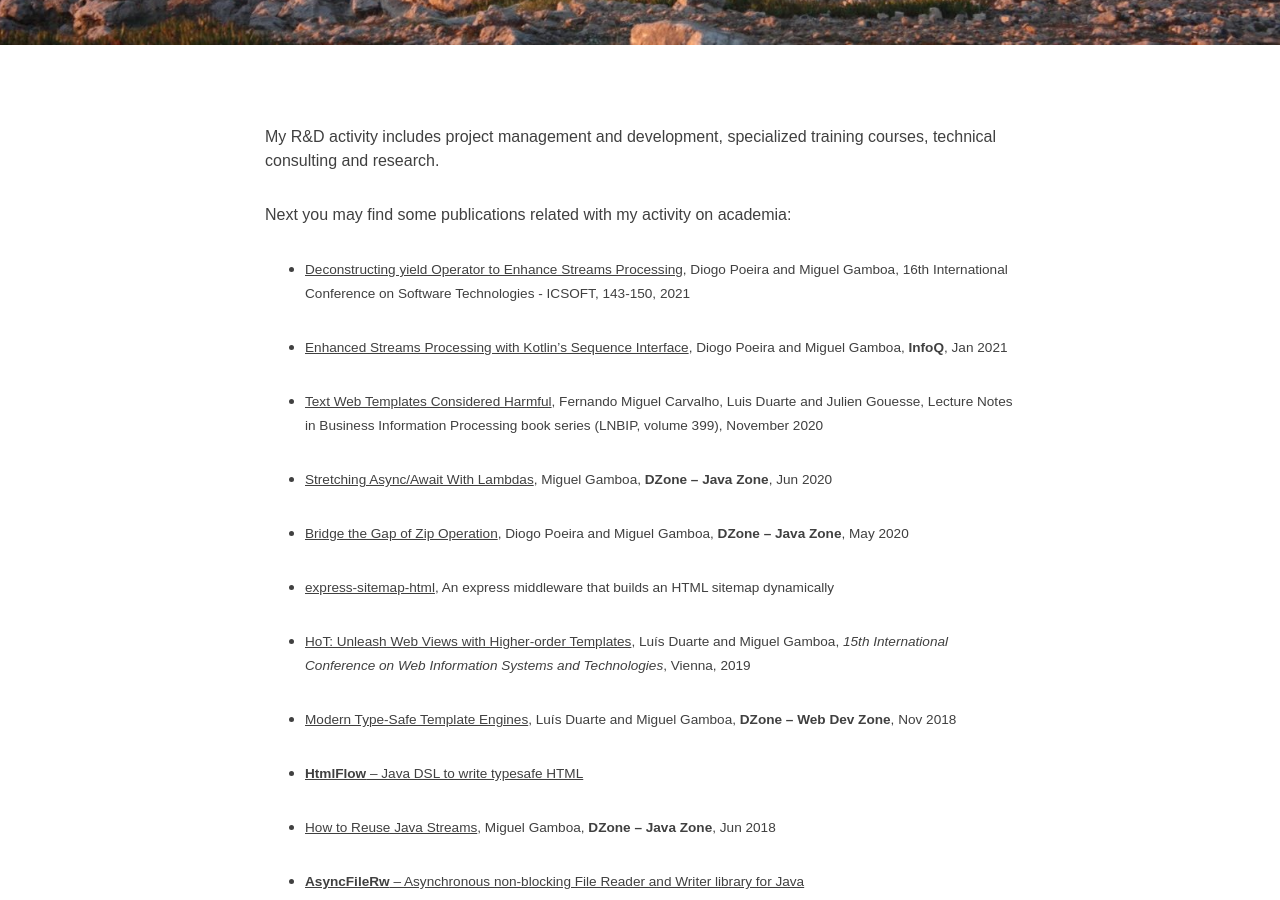
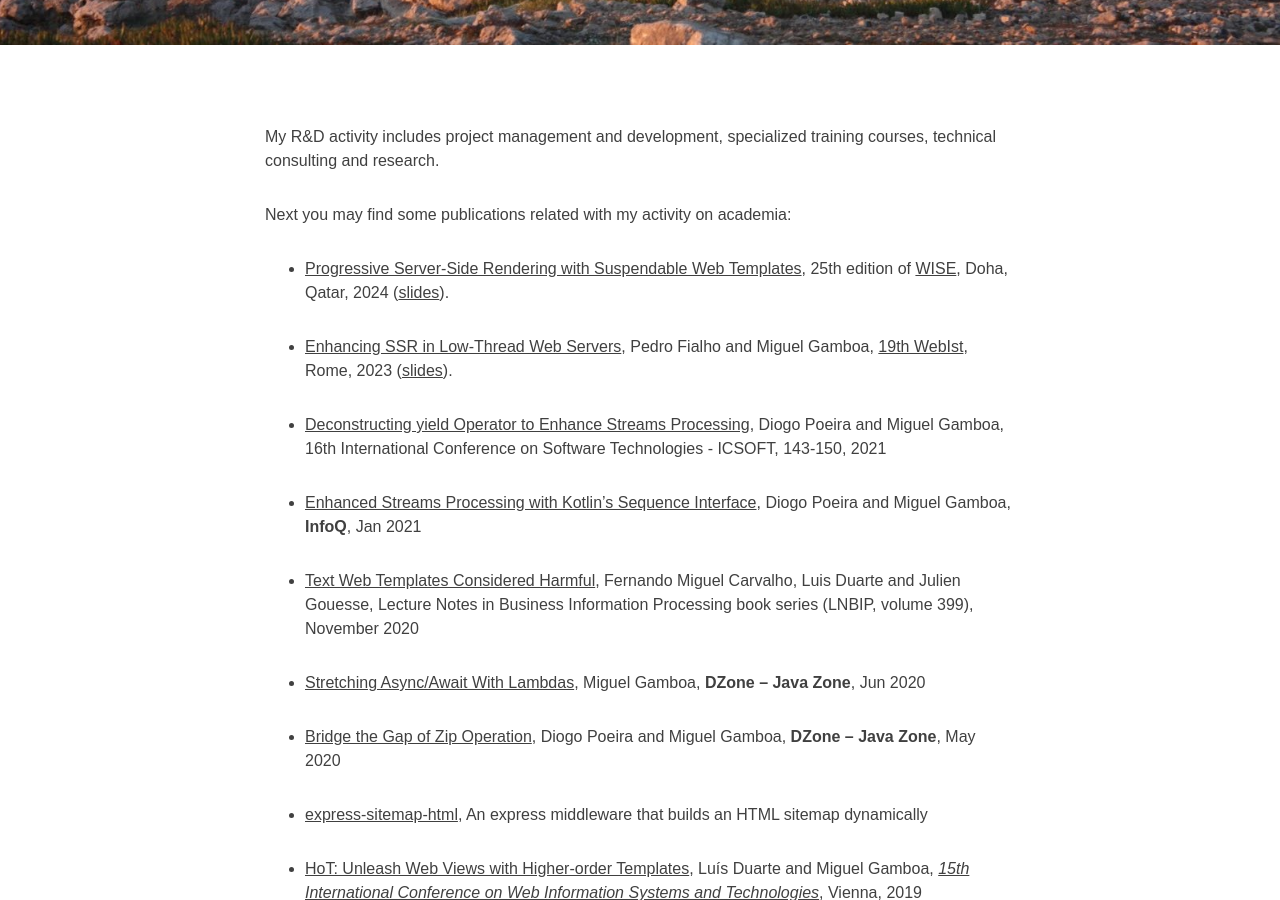
Before and after one commit to fmcarvalho/fmcarvalho.github.io, a Jekyll site: the page built from r&d.markdown, in a window 1280 px wide and 900 px high, scrolled down 342 px. Built offline with Jekyll 4.4.1, drawn with Linux system fonts in a browser that asks for light colours; nearby versions of some CDN libraries.

```diff
--- a/r&d.markdown
+++ b/r&d.markdown
@@ -10,83 +10,88 @@
 
 Next you may find some publications related with my activity on academia:
 
-* <small>[Deconstructing yield Operator to Enhance Streams Processing](https://www.scitepress.org/PublicationsDetail.aspx?ID=sFFvNu0PTDs=&t=1), Diogo Poeira and Miguel Gamboa, 16th International Conference on Software Technologies - ICSOFT, 143-150, 2021</small>
 
-* <small>[Enhanced Streams Processing with Kotlin’s Sequence Interface](https://www.infoq.com/articles/enhanced-stream-kotlin-sequence/), Diogo Poeira and Miguel Gamboa, **InfoQ**, Jan 2021</small>
+* [Progressive Server-Side Rendering with Suspendable Web Templates](/img/my-papers/wise-2024-pssr-async-await.pdf), 25th edition of [WISE](https://wise2024-qatar.com/), Doha, Qatar, 2024 ([slides](/img/my-papers/wise-2024-slides.pdf)).
 
-* <small>[Text Web Templates Considered Harmful](/img/my-papers/lnbip2020-unopinionated-templates.pdf), Fernando Miguel Carvalho, Luis Duarte and Julien Gouesse, Lecture Notes in Business Information Processing book series (LNBIP, volume 399), November 2020</small>
+* [Enhancing SSR in Low-Thread Web Servers](https://www.scitepress.org/Link.aspx?doi=10.5220/0012165300003584), Pedro Fialho and Miguel Gamboa, [19th WebIst](https://webist.scitevents.org/?y=2023), Rome, 2023 ([slides](/img/my-papers/webist-2023-slides.pdf)).
 
-* <small>[Stretching Async/Await With Lambdas](https://dzone.com/articles/lambdas-in-concurrency-with-non-blocking-io), Miguel Gamboa, **DZone -- Java Zone**, Jun 2020</small>
+* [Deconstructing yield Operator to Enhance Streams Processing](https://www.scitepress.org/PublicationsDetail.aspx?ID=sFFvNu0PTDs=&t=1), Diogo Poeira and Miguel Gamboa, 16th International Conference on Software Technologies - ICSOFT, 143-150, 2021
 
-* <small>[Bridge the Gap of Zip Operation](https://dzone.com/articles/bridge-the-gap-of-zip-operation), Diogo Poeira and Miguel Gamboa, **DZone -- Java Zone**, May 2020</small>
+* [Enhanced Streams Processing with Kotlin’s Sequence Interface](https://www.infoq.com/articles/enhanced-stream-kotlin-sequence/), Diogo Poeira and Miguel Gamboa, **InfoQ**, Jan 2021
 
-* <small>[express-sitemap-html](https://github.com/fmcarvalho/express-sitemap-html), An express middleware that builds an HTML sitemap dynamically</small>
+* [Text Web Templates Considered Harmful](/img/my-papers/lnbip2020-unopinionated-templates.pdf), Fernando Miguel Carvalho, Luis Duarte and Julien Gouesse, Lecture Notes in Business Information Processing book series (LNBIP, volume 399), November 2020
 
-* <small>[HoT: Unleash Web Views with Higher-order Templates](https://www.scitepress.org/Link.aspx?doi=10.5220/0008167701180129),  Luís Duarte and Miguel Gamboa, _15th International Conference on Web Information Systems and Technologies_, Vienna, 2019</small>
+* [Stretching Async/Await With Lambdas](https://dzone.com/articles/lambdas-in-concurrency-with-non-blocking-io), Miguel Gamboa, **DZone -- Java Zone**, Jun 2020
 
-* <small>[Modern Type-Safe Template Engines](https://dzone.com/articles/modern-type-safe-template-engines), Luís Duarte and Miguel Gamboa, **DZone -- Web Dev Zone**, Nov 2018</small>
+* [Bridge the Gap of Zip Operation](https://dzone.com/articles/bridge-the-gap-of-zip-operation), Diogo Poeira and Miguel Gamboa, **DZone -- Java Zone**, May 2020
 
-* <small>[**HtmlFlow** -- Java DSL to write typesafe HTML](https://github.com/xmlet/HtmlFlow)</small>
+* [express-sitemap-html](https://github.com/fmcarvalho/express-sitemap-html), An express middleware that builds an HTML sitemap dynamically
 
-* <small>[How to Reuse Java Streams](https://dzone.com/articles/how-to-replay-java-streams), Miguel Gamboa, **DZone -- Java Zone**, Jun 2018</small>
+* [HoT: Unleash Web Views with Higher-order Templates](https://www.scitepress.org/Link.aspx?doi=10.5220/0008167701180129),  Luís Duarte and Miguel Gamboa, [_15th International Conference on Web Information Systems and Technologies_](https://webist.scitevents.org/?y=2019), Vienna, 2019
 
-* <small>[**AsyncFileRw** -- Asynchronous non-blocking File Reader and Writer library for Java](https://github.com/javasync/AsyncFileRw)</small>
+* [Modern Type-Safe Template Engines](https://dzone.com/articles/modern-type-safe-template-engines), Luís Duarte and Miguel Gamboa, **DZone -- Web Dev Zone**, Nov 2018
 
-* <small>[**streamemo** -- Java streams utility methods for memoization](https://github.com/javasync/streamemo)</small>
+* [**HtmlFlow** -- Java DSL to write typesafe HTML](https://github.com/xmlet/HtmlFlow)
 
-* <small>[Optimizing Memory Transactions for Large-Scale
+* [How to Reuse Java Streams](https://dzone.com/articles/how-to-replay-java-streams), Miguel Gamboa, **DZone -- Java Zone**, Jun 2018
+
+* [**AsyncFileRw** -- Asynchronous non-blocking File Reader and Writer library for Java](https://github.com/javasync/AsyncFileRw)
+
+* [**streamemo** -- Java streams utility methods for memoization](https://github.com/javasync/streamemo)
+
+* [Optimizing Memory Transactions for Large-Scale
 Programs](http://www.sciencedirect.com/science/article/pii/S0743731515002099),
 FM Carvalho, J Cachopo, Journal title: _Journal of Parallel and Distributed
-Computing (2016)_, Elsevier, pp. 13-24 DOI information: 10.1016/j.jpdc.2015.12.001</small>
+Computing (2016)_, Elsevier, pp. 13-24 DOI information: 10.1016/j.jpdc.2015.12.001
 
-* <small>PhD dissertation 2014, [Optimizing Memory Transactions for Large-Scale
+* PhD dissertation 2014, [Optimizing Memory Transactions for Large-Scale
 Programs](/img/my-papers/phd-fmc-thesis.pdf), Fernando Miguel Gamboa de Carvalho
-</small>
+
 
 <iframe src="//www.slideshare.net/slideshow/embed_code/key/iFNHnksGVCJUfN" width="200" frameborder="0" marginwidth="0" marginheight="0" scrolling="no" style="border:1px solid #CCC; border-width:1px; margin-bottom:5px; max-width: 100%;" allowfullscreen>
 </iframe>
 
-* <small>[Lightweight identification of captured memory for software
+* [Lightweight identification of captured memory for software
 transactional memory](/img/my-papers/ica3pp2013-119.pdf),  FM Carvalho,
 J Cachopo, [Algorithms and Architectures for Parallel Processing 2013](http://cse.stfx.ca/~ica3pp2013/),
 15-29, 3 – [**BEST PAPER AWARD**]( http://cse.stfx.ca/~ica3pp2013/best-papers.htm)
 
-* <small>[Runtime elision of transactional barriers for captured
+* [Runtime elision of transactional barriers for captured
 memory](http://dl.acm.org/citation.cfm?id=2442556) FM Carvalho, J Cachopo,
 [ACM SIGPLAN Principles and Practice of Parallel Programming (PPoPP)
 2013](http://www.sigplan.org/Conferences/PPOPP/) 48 (8), 303-304
 <a href="\img\my-papers\ppopp2327-carvalho-poster.pdf" type="_blank"><img src="/img/my-papers/ppopp2327-carvalho-poster-thumb.jpg" width="100"></a>
 
-* <small>[Suporte a Testes Automáticos em Aplicações Web geradas com a OutSystems Platform](http://repositorio.ipl.pt/handle/10400.21/3236),
-Ricardo Neto, Tiago L. Alves, Fernando Miguel Carvalho, INForum 2013 - 5o Simpósio de Informática</small>
+* [Suporte a Testes Automáticos em Aplicações Web geradas com a OutSystems Platform](http://repositorio.ipl.pt/handle/10400.21/3236),
+Ricardo Neto, Tiago L. Alves, Fernando Miguel Carvalho, INForum 2013 - 5o Simpósio de Informática
 
-* <small>[Adaptive object metadata to reduce the overheads of a multi-versioning STM](\img\my-papers\Multiprog12-fmc.pdf),
-Fernando Miguel Carvalho and João Cachopo, Multiprog 2012, Paris</small>
+* [Adaptive object metadata to reduce the overheads of a multi-versioning STM](\img\my-papers\Multiprog12-fmc.pdf),
+Fernando Miguel Carvalho and João Cachopo, Multiprog 2012, Paris
 
-* <small>_Objects with adaptive accessors to avoid STM barriers_,
+* _Objects with adaptive accessors to avoid STM barriers_,
 Fernando Miguel Carvalho and João Cachopo, [Euro-TM Workshop on Transactional
-Memory (WTM 2012)](http://www.eurotm.org/action-meetings/wtm2012), Bern</small>
+Memory (WTM 2012)](http://www.eurotm.org/action-meetings/wtm2012), Bern
 
 <iframe src="//www.slideshare.net/slideshow/embed_code/key/9N3UU9D2iSnxug" width="200" frameborder="0" marginwidth="0" marginheight="0" scrolling="no" style="border:1px solid #CCC; border-width:1px; margin-bottom:5px; max-width: 100%;" allowfullscreen>
 </iframe>
 
-* <small>[STM with transparent API considered harmful](\img\my-papers\ica3pp2011.pdf)
+* [STM with transparent API considered harmful](\img\my-papers\ica3pp2011.pdf)
 FM Carvalho, J Cachopo, [Algorithms and Architectures for Parallel Processing 2011]( http://anss.org.au/ica3pp11/),
-326-337, 4</small>
+326-337, 4
 
-* <small>[Distributed resolution of feature interactions for internet
+* [Distributed resolution of feature interactions for internet
 applications](http://www.sciencedirect.com/science/article/pii/S1389128606002131),
-RG Crespo, M Carvalho, L Logrippo, Journal title: _Computer Networks_ 51 (2), 382-397, 2007, Elsevier</small>
+RG Crespo, M Carvalho, L Logrippo, Journal title: _Computer Networks_ 51 (2), 382-397, 2007, Elsevier
 
-* <small>[An Adviser for Efficiently Resolve Email Feature Interactions](http://dl.acm.org/citation.cfm?id=1116162.1116342), FM Carvalho and RG Crespo,
+* [An Adviser for Efficiently Resolve Email Feature Interactions](http://dl.acm.org/citation.cfm?id=1116162.1116342), FM Carvalho and RG Crespo,
 [AICT-ICIW '06 Conference on Internet and Web Applications and Services]( http://www.iaria.org/conferences2006/ICIW06.html),
-Page 175, 2006</small>
+Page 175, 2006
 
-* <small>MsC dissertation 2005, _Distributed resolution of feature interactions for internet
-applications_, Fernando Miguel Carvalho</small>
+* MsC dissertation 2005, _Distributed resolution of feature interactions for internet
+applications_, Fernando Miguel Carvalho
 
-* <small>[Feature interaction resolver for James Email server](http://comp.ist.utl.pt/rgc/FI-resolver.htm), 2005, Fernando Miguel Carvalho</small>
+* [Feature interaction resolver for James Email server](http://comp.ist.utl.pt/rgc/FI-resolver.htm), 2005, Fernando Miguel Carvalho
 
-* <small>_An experimental distributed resolution of WWW interactions_,
+* _An experimental distributed resolution of WWW interactions_,
 FM Carvalho and RG Crespo, [IADIS Conference WWW/Internet 2005](http://internet-conf.org/previous-editions/),
-283-290, vol 2, 2005</small>
+283-290, vol 2, 2005
```
Also changed, not shown: lecturer.markdown (+8 -0 lines), 8 other files.
